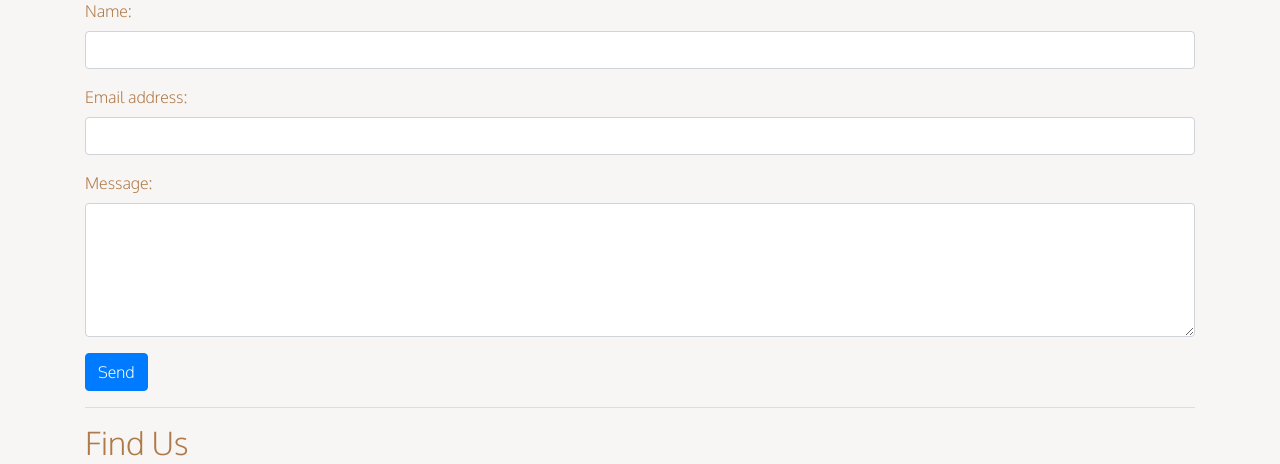
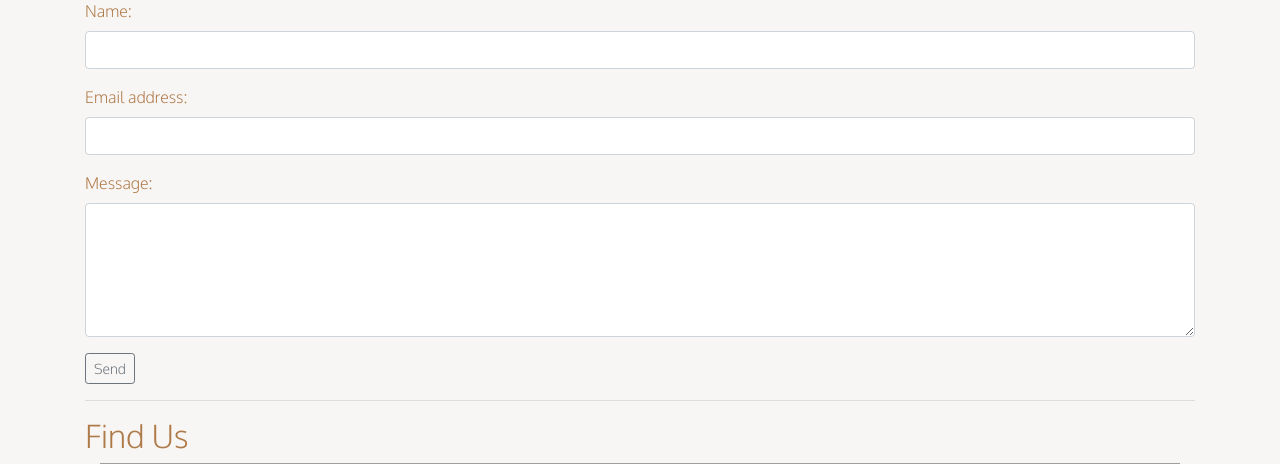
Before and after one commit to Kieran132/Coffee_Now, a Django app: page /contact/ in a window 1280 px wide. Shown: the part 191-655 px from the top of the page. Run offline with Django 3.2, Linux system fonts and the light colour scheme; some libraries are stand-ins or nearby versions; some web fonts are replaced; grey boxes are pictures that could not be loaded.

Commit message:
Changed button on contact page to math website theme

```diff
--- a/contact/templates/contact.html
+++ b/contact/templates/contact.html
@@ -23,7 +23,7 @@
       <label for="message">Message:</label>
       <textarea class="form-control" id="message" name="message" rows="5" required></textarea>
     </div>
-    <button type="submit" class="btn btn-primary">Send</button>
+    <button type="submit" class="btn btn-sm btn-outline-secondary">Send</button>
   </form>
 
   <hr>
```
